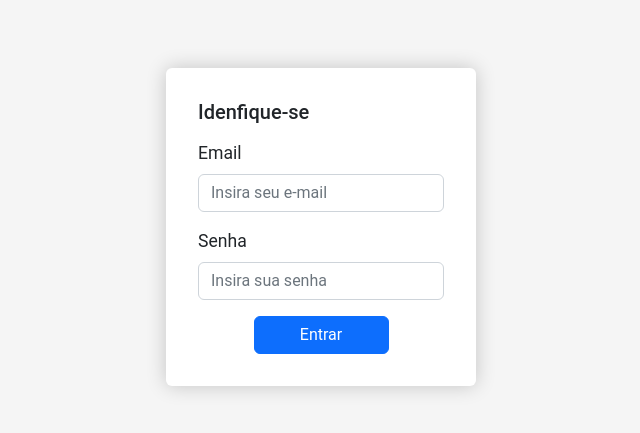
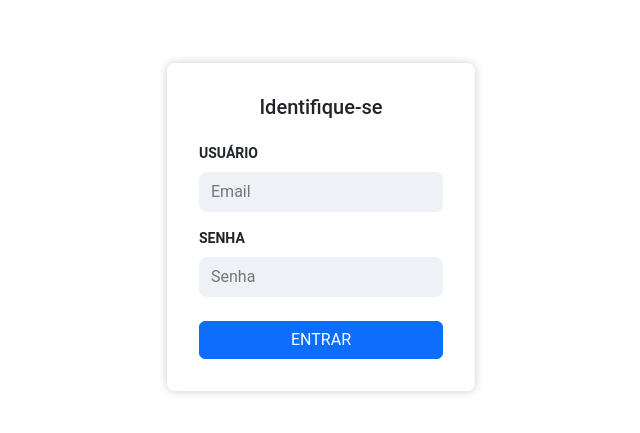
Before and after one commit to danielrosenosi/anchorage, a React (Create React App) app in the folder frontend/: page / in a window 1280 px wide. Shown: the part 173-606 px from the top of the page, without its empty margins (319-959 px from the left). Built offline with nearby package versions, Linux system fonts and the light colour scheme.

Commit message:
feat: finished

```diff
--- a/frontend/src/app/contexts/AuthContext.tsx
+++ b/frontend/src/app/contexts/AuthContext.tsx
@@ -29,13 +29,9 @@ export function AuthContextProvider({ children }: AuthContextProviderProps) {
     const handleLogin = useCallback(async (email: string, password: string) => {
         const result = await AuthService.auth(email, password);
 
-        if (result instanceof Error) {
-            return result.message;
-        } else {
-            localStorage.setItem(LOCAL_STORAGE_KEY_ACCESS_TOKEN, JSON.stringify(String(result?.accessToken)));
-            setAccessToken(result?.accessToken);
-
-            window.location.reload();
+        if(result) {
+            localStorage.setItem(LOCAL_STORAGE_KEY_ACCESS_TOKEN, JSON.stringify(String(result.token).replace(/['"]+/g, '')));
+            setAccessToken(result.token);
         }
     }, []);
 
@@ -51,8 +47,6 @@ export function AuthContextProvider({ children }: AuthContextProviderProps) {
 
         if (accessToken) {
             setAccessToken(JSON.parse(accessToken));
-        } else {
-            setAccessToken(undefined);
         }
     }, []);
 
--- a/frontend/src/app/global.css
+++ b/frontend/src/app/global.css
@@ -1,7 +1,6 @@
 .app {
     background-color: #F5F5F5;
     min-height: 100vh;
-    font-size: 1.1rem;
     display: flex;
     flex-direction: column;
     justify-content: space-between;
--- a/frontend/src/app/services/auth/AuthService.ts
+++ b/frontend/src/app/services/auth/AuthService.ts
@@ -1,7 +1,9 @@
+import Swal from "sweetalert2";
+
 import api from "../ConfigApi";
 
 interface IAuth {
-    accessToken: string;
+    token: string;
 }
 
 const auth = async (email: string, password: string): Promise<IAuth | undefined> => {
@@ -13,16 +15,19 @@ const auth = async (email: string, password: string): Promise<IAuth | undefined>
             withCredentials: true
         });
 
-        if (data) {
-            return data.accessToken;
-        }
-
-        return undefined;
-    } catch (error) {
-        console.log(error);
+        return data;
+    } catch (error: any) {
+        Swal.mixin({
+            toast: true,
+            position: "top-end",
+            showConfirmButton: false,
+            timer: 3000,
+            timerProgressBar: true,
+        }).fire({
+            icon: "error",
+            title: "Credenciais inválidas!",
+        });
     }
 };
 
-export const AuthService = {
-    auth,
-};
+export const AuthService = { auth };
--- a/frontend/src/pages/Login/index.tsx
+++ b/frontend/src/pages/Login/index.tsx
@@ -2,10 +2,6 @@ import { FormEvent, ReactNode, useState } from "react";
 import axios from "axios";
 
 import { useAuth } from "../../app/hooks/useAuth";
-
-import Form from "react-bootstrap/Form";
-import Button from "react-bootstrap/Button";
-import Row from "react-bootstrap/Row";
 
 import "./styles.css";
 
@@ -37,38 +33,43 @@ export function Login({ children }: LoginProps) {
 
     return (
         <div className="d-flex align-items-center justify-content-center login-container">
-            <div className="border-radius rounded-2 login-form">
-                <h5 className="mb-3 font-weight-bold">Idenfique-se</h5>
+            <div className="border-radius rounded-3 login-form">
+                <h5 className="mb-4 text-center">Identifique-se</h5>
 
-                <Form onSubmit={handleSubmit}>
-                    <Form.Group className="mb-3" controlId="formBasicEmail">
-                        <Form.Label>Email</Form.Label>
-                        <Form.Control
+                <form onSubmit={handleSubmit}>
+                    <div className="mb-3 d-flex flex-column">
+                        <label htmlFor="email">USUÁRIO</label>
+
+                        <input
                             type="email"
-                            placeholder="Insira seu e-mail"
+                            id="email"
+                            placeholder="Email"
                             onChange={(event) => setEmail(event.target.value)}
+                            className="input-email"
                         />
-                    </Form.Group>
+                    </div>
 
-                    <Form.Group className="mb-3" controlId="formBasicPassword">
-                        <Form.Label>Senha</Form.Label>
-                        <Form.Control
+                    <div className="mb-4 d-flex flex-column">
+                        <label htmlFor="password">SENHA</label>
+
+                        <input
                             type="password"
-                            placeholder="Insira sua senha"
+                            id="password"
+                            placeholder="Senha"
                             onChange={(event) => setPassword(event.target.value)}
+                            className="input-password"
                         />
-                    </Form.Group>
+                    </div>
 
-                    <Row className="d-flex align-items-center justify-content-center">
-                        <Button
-                            variant="primary"
-                            className="w-50"
+                    <div>
+                        <button
+                            className="w-100 rounded-2 btn btn-primary"
                             type="submit"
                         >
-                            Entrar
-                        </Button>
-                    </Row>
-                 </Form>
+                            ENTRAR
+                        </button>
+                    </div>
+                 </form>
             </div>
         </div>
     );
--- a/frontend/src/pages/Login/styles.css
+++ b/frontend/src/pages/Login/styles.css
@@ -1,11 +1,29 @@
 .login-container {
-    background-color: #F5F5F5;
+    background-color: #FFFFFF;
     min-height: 100vh;
 }
 
 .login-form {
     background-color: #FFFFFF;
     padding: 2rem;
-    border-radius: 0.5rem;
-    box-shadow: 0 0 20px rgba(0, 0, 0, 0.2);
+    box-shadow: 0 0 10px rgba(0, 0, 0, 0.2);
 }
+
+label {
+    font-weight: bold;
+    font-size: 14px;
+    margin-bottom: 0.5rem;
+}
+
+input {
+    padding: 0.5rem 0.75rem;
+    background: #EEF1F5;
+    border-radius: 8px;
+    border: none;
+    transition: .15s ease-in-out;
+}
+
+input:focus {
+    outline: none;
+    box-shadow: 0 0 0 0;
+}
```
Also changed, not shown: 1 other file (tests, documents, lock files or other folders).
